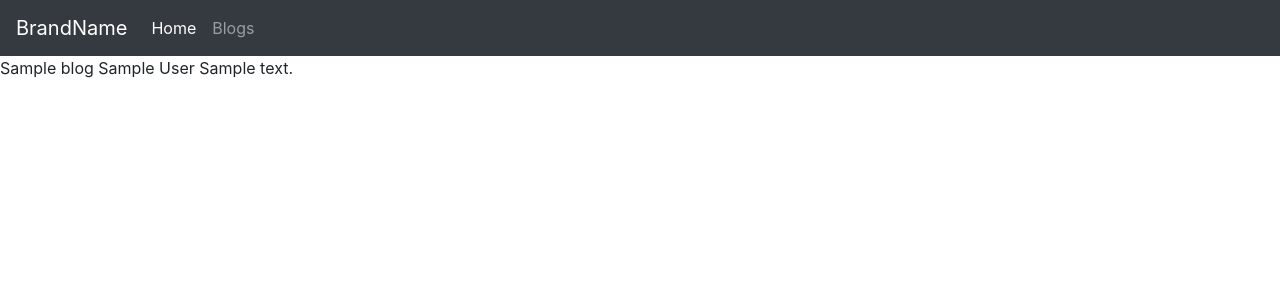
After one commit to KushalGhimire17/Django-assignment, a Django app: template Blog_Project/templates/blog/blog_detail.html in a window 1280 px wide. The commit adds this page. Shown: the top 300 px of the page. Run offline with Django 3.2, Linux system fonts and the light colour scheme; the template is opened without the code that fills it: most values are stand-ins (such as "Sample title", 1, 10 or a date in 2020); some libraries are stand-ins or nearby versions.

Commit message:
[Added] blog_detail template and linked homepage button in navbar

```diff
--- a/Blog_Project/blog/urls.py
+++ b/Blog_Project/blog/urls.py
@@ -1,8 +1,9 @@
 from django.urls import path
-from .views import homepage, details
+from .views import homepage, details, blog_details
 
 app_name = 'blog'
 urlpatterns = [
     path('', homepage, name='homepage'),
-    path('blogs/', details, name='details')
+    path('blogs/', details, name='details'),
+    path('blogs/<str:id>', blog_details, name='blog_details')
 ]
--- a/Blog_Project/blog/views.py
+++ b/Blog_Project/blog/views.py
@@ -7,3 +7,7 @@ def homepage(request):
 def details(request):
     blogs = Blog.objects.all()
     return render(request, 'blog/detail.html', {'blogs': blogs})
+
+def blog_details(request, id):
+    blogs = Blog.objects.all().get(pk=id)
+    return render(request, 'blog/blog_detail.html', {'blogs': blogs})
--- a/Blog_Project/templates/blog/base.html
+++ b/Blog_Project/templates/blog/base.html
@@ -17,7 +17,7 @@
         <div class="collapse navbar-collapse" id="navbarNav">
           <ul class="navbar-nav">
             <li class="nav-item active">
-              <a class="nav-link" href="#">Home </a>
+              <a class="nav-link" href="{% url 'blog:homepage' %}">Home </a>
             </li>
             <li class="nav-item">
               <a class="nav-link" href="{% url 'blog:details' %}">Blogs</a>
--- /dev/null
+++ b/Blog_Project/templates/blog/blog_detail.html
@@ -0,0 +1,14 @@
+{% extends 'blog/base.html' %}
+
+{% block title %} Individual Blog Details {% endblock title %}
+
+{% block content %}
+
+
+{% for blog in blogs %}
+    {{ blog.title }}
+    {{ blog.author }}
+    {{ blog.description }}
+{% endfor %}
+
+{% endblock content %}
```
